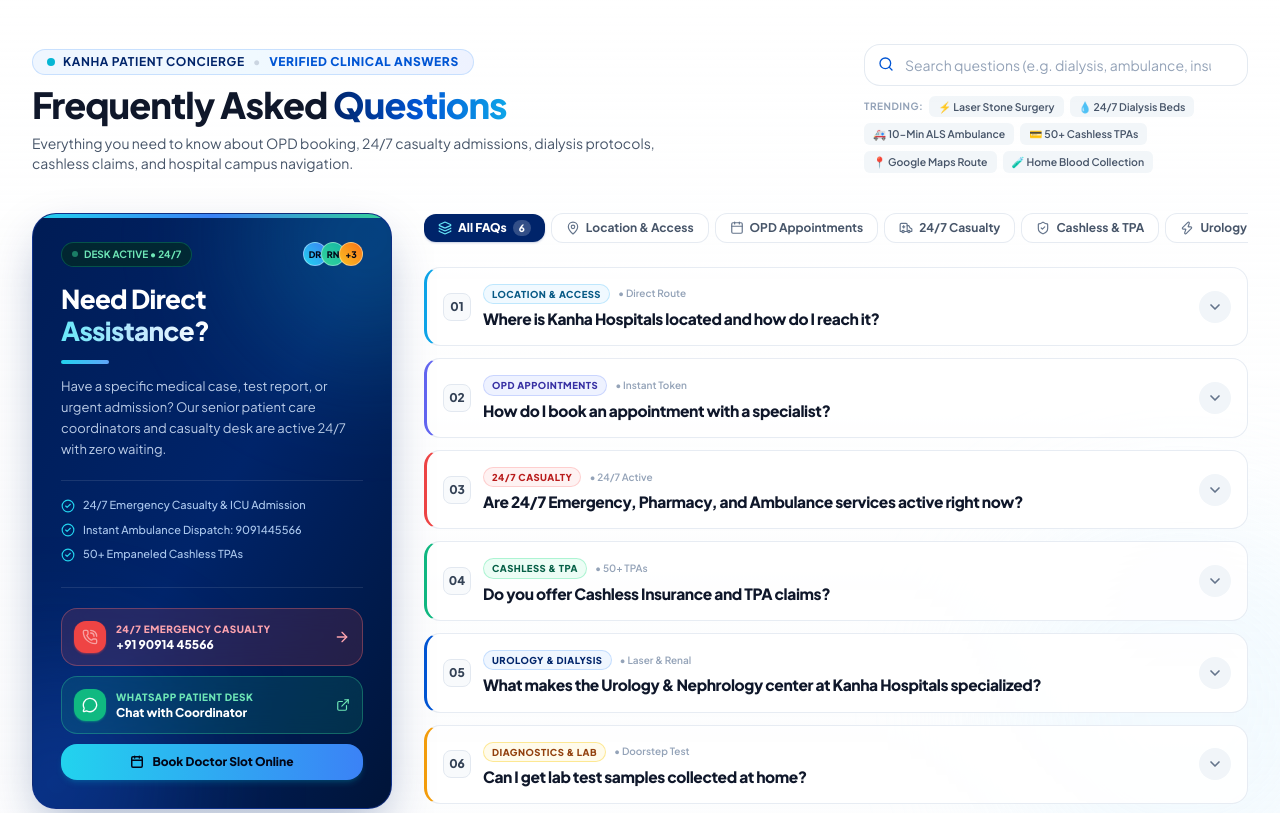
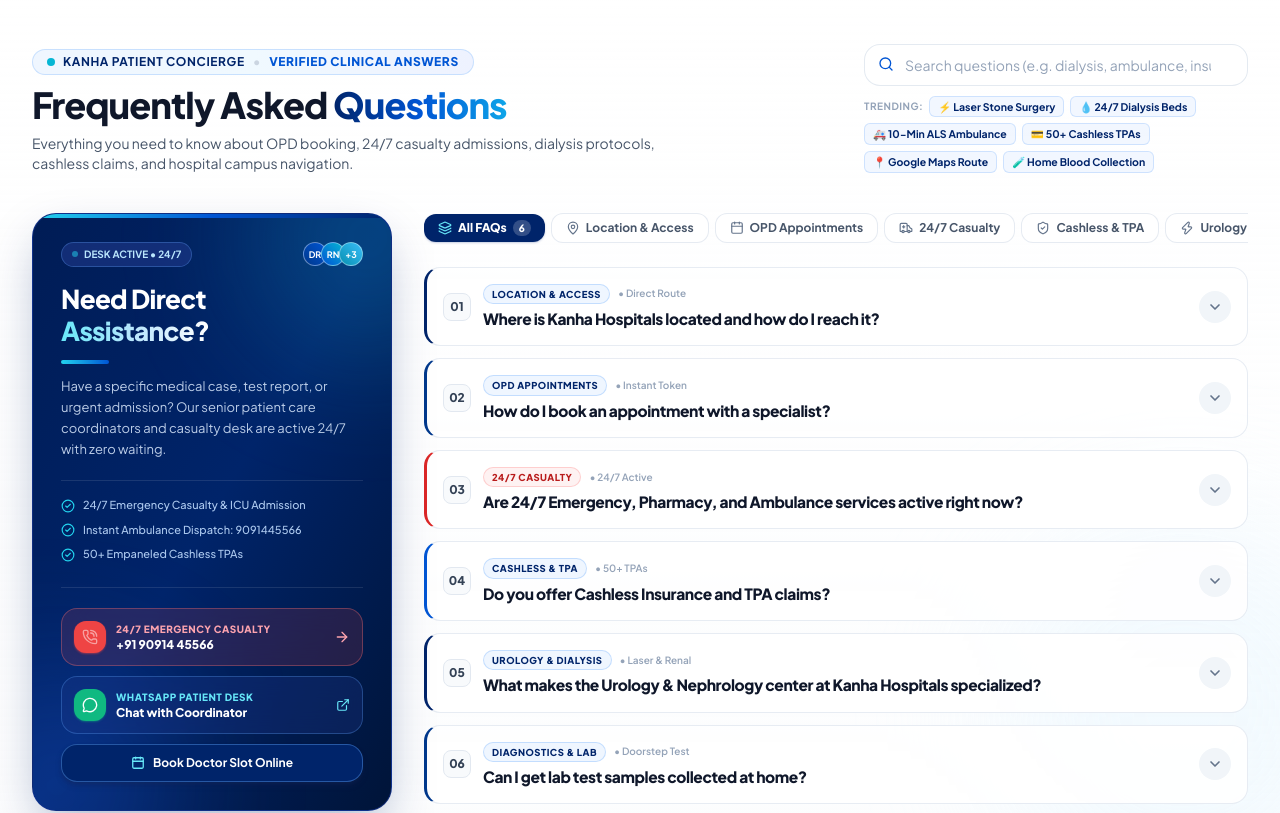
Before and after one commit to Shiva33987/hospital-kanha, a React (Vite) app: page / in a window 1280 px wide. Shown: the part 7440-8253 px from the top of the page. Built offline with nearby package versions, Linux system fonts and the light colour scheme.

Commit message:
style(faq): unify all badges, highlights, avatars, and buttons to Kanha Hospitals logo navy blue

```diff
--- a/src/components/LocationContactSection.tsx
+++ b/src/components/LocationContactSection.tsx
@@ -71,39 +71,39 @@ export const LocationContactSection: React.FC<LocationContactSectionProps> = ({
     tag: string;
   }> = {
     location: {
-      borderColor: 'border-l-sky-500',
-      badgeBg: 'bg-sky-50',
-      badgeText: 'text-sky-800 border-sky-200/90',
+      borderColor: 'border-l-[#00246a]',
+      badgeBg: 'bg-blue-50',
+      badgeText: 'text-[#00246a] border-blue-200/90',
       tag: 'Direct Route',
     },
     appointment: {
-      borderColor: 'border-l-indigo-500',
-      badgeBg: 'bg-indigo-50',
-      badgeText: 'text-indigo-800 border-indigo-200/90',
+      borderColor: 'border-l-[#00388c]',
+      badgeBg: 'bg-blue-50',
+      badgeText: 'text-[#00246a] border-blue-200/90',
       tag: 'Instant Token',
     },
     emergency: {
-      borderColor: 'border-l-red-500',
+      borderColor: 'border-l-[#dc2626]',
       badgeBg: 'bg-red-50',
       badgeText: 'text-red-700 border-red-200/90',
       tag: '24/7 Active',
     },
     insurance: {
-      borderColor: 'border-l-emerald-500',
-      badgeBg: 'bg-emerald-50',
-      badgeText: 'text-emerald-800 border-emerald-200/90',
+      borderColor: 'border-l-[#0055d4]',
+      badgeBg: 'bg-blue-50',
+      badgeText: 'text-[#00246a] border-blue-200/90',
       tag: '50+ TPAs',
     },
     clinical: {
-      borderColor: 'border-l-[#0055d4]',
+      borderColor: 'border-l-[#00246a]',
       badgeBg: 'bg-blue-50',
       badgeText: 'text-[#00246a] border-blue-200/90',
       tag: 'Laser & Renal',
     },
     diagnostics: {
-      borderColor: 'border-l-amber-500',
-      badgeBg: 'bg-amber-50',
-      badgeText: 'text-amber-800 border-amber-200/90',
+      borderColor: 'border-l-[#00388c]',
+      badgeBg: 'bg-blue-50',
+      badgeText: 'text-[#00246a] border-blue-200/90',
       tag: 'Doorstep Test',
     },
   };
@@ -255,7 +255,7 @@ export const LocationContactSection: React.FC<LocationContactSectionProps> = ({
                       setFaqOpenId(topic.id);
                       setSearchQuery('');
                     }}
-                    className="text-[10.5px] font-semibold text-slate-600 hover:text-[#00246a] bg-slate-100/90 hover:bg-blue-50 hover:border-blue-200 border border-transparent px-2 py-0.5 rounded-md transition-all cursor-pointer"
+                    className="text-[10.5px] font-bold text-[#00246a] bg-blue-50/80 hover:bg-blue-100 border border-blue-200/70 px-2 py-0.5 rounded-md transition-all cursor-pointer"
                   >
                     {topic.label}
                   </button>
@@ -277,25 +277,25 @@ export const LocationContactSection: React.FC<LocationContactSectionProps> = ({
               <div className="absolute -bottom-24 -left-24 w-60 h-60 rounded-full bg-blue-600/25 blur-3xl pointer-events-none" />
 
               {/* Top Accent Gradient Hairline */}
-              <div className="absolute top-0 left-0 right-0 h-1 bg-gradient-to-r from-cyan-400 via-blue-500 to-emerald-400" />
+              <div className="absolute top-0 left-0 right-0 h-1 bg-gradient-to-r from-cyan-400 via-[#0055d4] to-[#00246a]" />
 
               <div className="relative z-10">
 
                 {/* Live Status Header & Coordinator Avatar Stack */}
                 <div className="flex items-center justify-between gap-2 mb-4">
-                  <span className="inline-flex items-center gap-1.5 text-[10px] font-bold text-emerald-300 bg-emerald-950/70 border border-emerald-500/30 px-2.5 py-1 rounded-full backdrop-blur-md">
-                    <span className="w-1.5 h-1.5 rounded-full bg-emerald-400 animate-pulse" />
+                  <span className="inline-flex items-center gap-1.5 text-[10px] font-bold text-sky-200 bg-blue-900/60 border border-blue-400/30 px-2.5 py-1 rounded-full backdrop-blur-md">
+                    <span className="w-1.5 h-1.5 rounded-full bg-cyan-400 animate-pulse" />
                     <span>DESK ACTIVE • 24/7</span>
                   </span>
 
                   <div className="flex items-center -space-x-1.5">
-                    <div className="w-6 h-6 rounded-full bg-gradient-to-tr from-cyan-400 to-blue-500 border border-white/40 flex items-center justify-center text-[9px] font-black text-slate-950 shadow-xs">
+                    <div className="w-6 h-6 rounded-full bg-gradient-to-tr from-[#00388c] to-[#0055d4] border border-white/40 flex items-center justify-center text-[9px] font-bold text-white shadow-xs">
                       DR
                     </div>
-                    <div className="w-6 h-6 rounded-full bg-gradient-to-tr from-emerald-400 to-teal-500 border border-white/40 flex items-center justify-center text-[9px] font-black text-slate-950 shadow-xs">
+                    <div className="w-6 h-6 rounded-full bg-gradient-to-tr from-[#0055d4] to-cyan-500 border border-white/40 flex items-center justify-center text-[9px] font-bold text-white shadow-xs">
                       RN
                     </div>
-                    <div className="w-6 h-6 rounded-full bg-gradient-to-tr from-amber-400 to-orange-500 border border-white/40 flex items-center justify-center text-[9px] font-black text-slate-950 shadow-xs">
+                    <div className="w-6 h-6 rounded-full bg-gradient-to-tr from-cyan-600 to-sky-400 border border-white/40 flex items-center justify-center text-[9px] font-bold text-white shadow-xs">
                       +3
                     </div>
                   </div>
@@ -310,7 +310,7 @@ export const LocationContactSection: React.FC<LocationContactSectionProps> = ({
                 </h3>
 
                 {/* Accent Divider */}
-                <div className="w-12 h-1 bg-gradient-to-r from-cyan-400 to-blue-400 rounded-full my-3" />
+                <div className="w-12 h-1 bg-gradient-to-r from-cyan-400 to-[#0055d4] rounded-full my-3" />
 
                 {/* Subtitle */}
                 <p className="text-blue-100/85 text-xs sm:text-[13px] font-normal leading-relaxed">
@@ -359,27 +359,27 @@ export const LocationContactSection: React.FC<LocationContactSectionProps> = ({
                   href="https://wa.me/919091445566?text=Hi%20Kanha%20Hospitals,%20I%20have%20an%20inquiry%20regarding%20consultations%20and%20services"
                   target="_blank"
                   rel="noopener noreferrer"
-                  className="flex items-center justify-between p-3 rounded-2xl bg-emerald-500/15 hover:bg-emerald-500/25 border border-emerald-400/35 text-white transition-all font-bold text-xs group/wa cursor-pointer backdrop-blur-md"
+                  className="flex items-center justify-between p-3 rounded-2xl bg-blue-900/30 hover:bg-blue-900/50 border border-blue-400/30 text-white transition-all font-bold text-xs group/wa cursor-pointer backdrop-blur-md"
                 >
                   <div className="flex items-center space-x-2.5">
-                    <div className="w-8 h-8 rounded-xl bg-emerald-500 text-white flex items-center justify-center shrink-0 shadow-sm shadow-emerald-500/50">
+                    <div className="w-8 h-8 rounded-xl bg-emerald-500 text-white flex items-center justify-center shrink-0 shadow-sm shadow-emerald-500/40">
                       <MessageCircle className="w-4 h-4" />
                     </div>
                     <div>
-                      <div className="text-[10px] text-emerald-300 font-extrabold uppercase tracking-wider">WhatsApp Patient Desk</div>
+                      <div className="text-[10px] text-cyan-300 font-extrabold uppercase tracking-wider">WhatsApp Patient Desk</div>
                       <div className="text-xs font-black text-white">Chat with Coordinator</div>
                     </div>
                   </div>
-                  <ExternalLink className="w-3.5 h-3.5 text-emerald-300 group-hover/wa:translate-x-0.5 transition-transform" />
+                  <ExternalLink className="w-3.5 h-3.5 text-cyan-300 group-hover/wa:translate-x-0.5 transition-transform" />
                 </a>
 
                 {/* Book OPD Appointment Modal Button */}
                 <button
                   type="button"
                   onClick={() => onOpenAppointmentModal?.()}
-                  className="w-full bg-gradient-to-r from-cyan-400 to-blue-500 hover:from-cyan-300 hover:to-blue-400 text-slate-950 py-2.5 rounded-2xl font-black text-xs shadow-md shadow-cyan-500/20 hover:shadow-cyan-500/40 transition-all flex items-center justify-center space-x-2 cursor-pointer active:scale-95"
+                  className="w-full bg-[#00246a] hover:bg-[#001c54] text-white py-2.5 rounded-2xl font-bold text-xs shadow-md shadow-blue-950/40 border border-blue-400/40 hover:border-blue-300 transition-all flex items-center justify-center space-x-2 cursor-pointer active:scale-95"
                 >
-                  <Calendar className="w-3.5 h-3.5 text-slate-950 stroke-[2.5]" />
+                  <Calendar className="w-3.5 h-3.5 text-cyan-300 stroke-[2.2]" />
                   <span>Book Doctor Slot Online</span>
                 </button>
               </div>
@@ -525,9 +525,9 @@ export const LocationContactSection: React.FC<LocationContactSectionProps> = ({
                                       {faq.highlights.map((h, i) => (
                                         <div
                                           key={i}
-                                          className="flex items-center space-x-2 bg-slate-50/90 border border-slate-200/80 px-2.5 py-1.5 rounded-xl text-xs font-semibold text-slate-800 shadow-2xs hover:bg-blue-50/50 transition-colors"
+                                          className="flex items-center space-x-2 bg-blue-50/60 border border-blue-200/80 px-2.5 py-1.5 rounded-xl text-xs font-semibold text-slate-800 shadow-2xs hover:bg-blue-100/50 transition-colors"
                                         >
-                                          <CheckCircle2 className="w-3.5 h-3.5 text-emerald-600 shrink-0" />
+                                          <CheckCircle2 className="w-3.5 h-3.5 text-[#00246a] shrink-0" />
                                           <span className="truncate">{h}</span>
                                         </div>
                                       ))}
```
